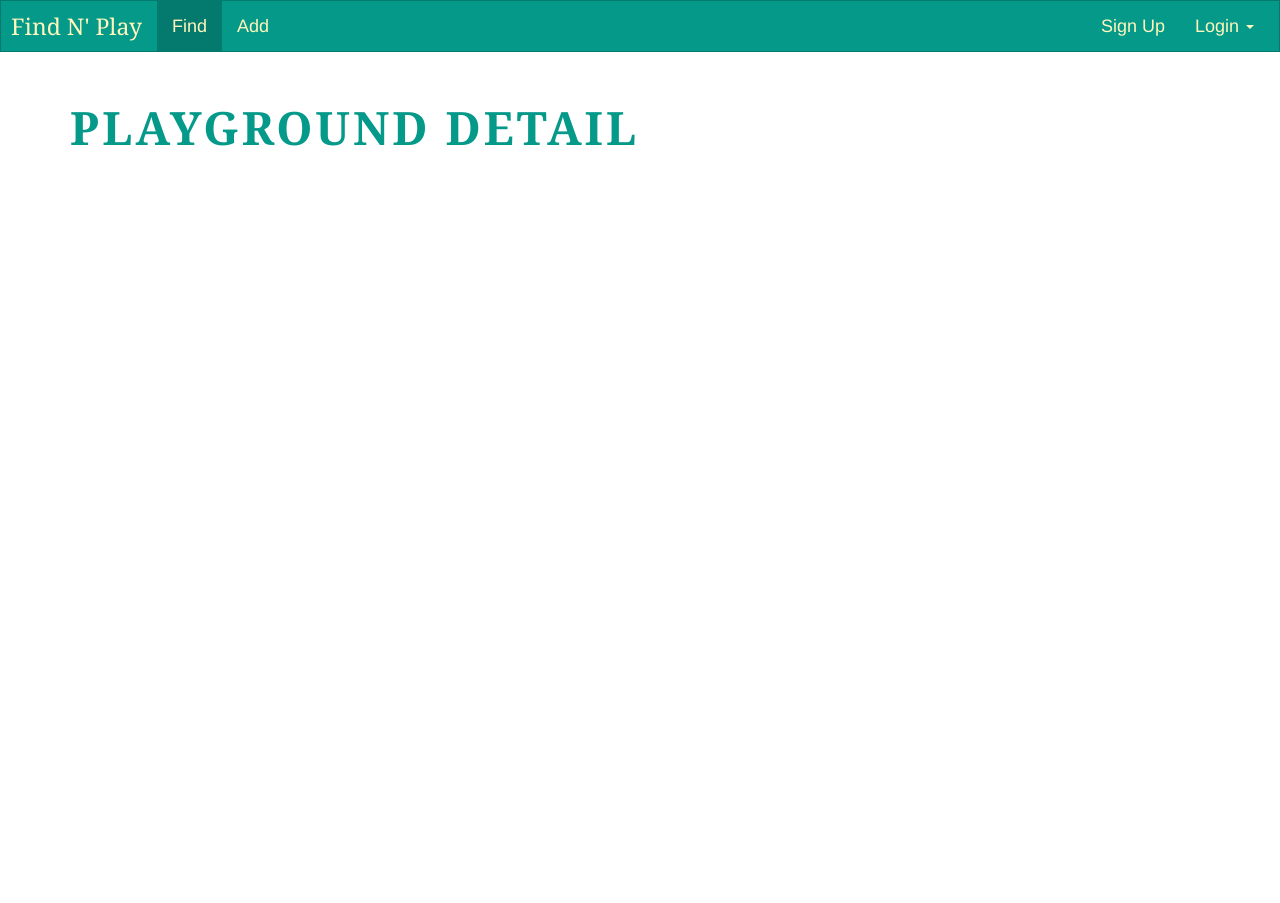
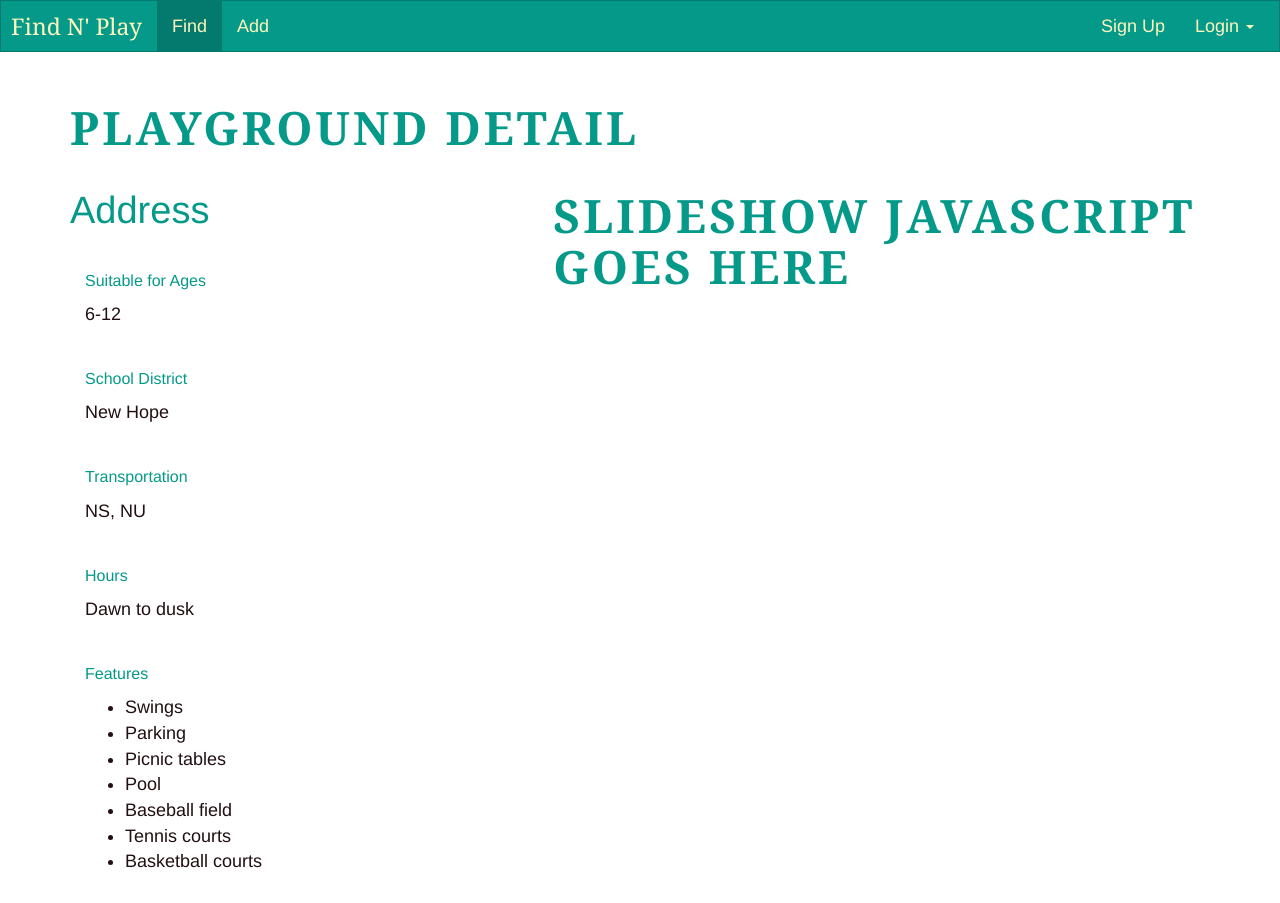
Before and after one commit to steven-king/playground-finder, a Django app: page /playgroundapp/playground_info in a window 1280 px wide. Before the commit the page ends 146 px from the top, so only its background shows below. Run offline with Django 3.2, Linux system fonts and the light colour scheme; parts of the project's set-up code (start-up, migrations or seed data) failed here and were passed over; some libraries are stand-ins or nearby versions.

Commit message:
added html to playground-info

```diff
--- a/map.html
+++ b/map.html
@@ -14,7 +14,7 @@
         position: absolute;
         top: 5px;
         left: 50%;
-        margin-left: -180px;
+        margin-left: -100px;
         z-index: 5;
         background-color: #fff;
         padding: 5px;
--- a/playgroundApp/templates/playgroundApp/playground_info.html
+++ b/playgroundApp/templates/playgroundApp/playground_info.html
@@ -2,5 +2,41 @@
 
 {% block content %}
 <h1>Playground Detail</h1>
+<div class=row>
+    <div class="col-md-5 left-info">
+    <h2>Address</h2>
+    <div class=
+    <div class="panel panel-default">
+  <div class="panel-body">
+    <h6>Suitable for Ages</h6> 6-12
+  </div>
+  <div class="panel-body">
+    <h6>School District</h6> New Hope
+  </div>
+  <div class="panel-body">
+    <h6>Transportation</h6> NS, NU
+  </div>
+  <div class="panel-body">
+    <h6>Hours</h6> Dawn to dusk
+  </div>
+  <div class="panel-body">
+    <h6>Features</h6>
+    <ul>
+        <li>Swings</li>
+        <li>Parking</li>
+        <li>Picnic tables</li>
+        <li>Pool</li>
+        <li>Baseball field</li>
+        <li>Tennis courts</li>
+        <li>Basketball courts</li>
+    </ul>
+  </div>
+</div>
+</div>
+<div class="col-md-7">
+    <h1>Slideshow Javascript goes here</h1>
+</div>
+</div>
+
 
 {% endblock %}
--- a/playgroundApp/templates/playgroundApp/playground_suggest.html
+++ b/playgroundApp/templates/playgroundApp/playground_suggest.html
@@ -2,5 +2,8 @@
 
 {% block content %}
 <h1>Suggest a Playground</h1>
+<div class=row>
+    <div class="col-md-6 left-info">
+</div>
 
 {% endblock %}
```
Also changed, not shown: 1 other file.
